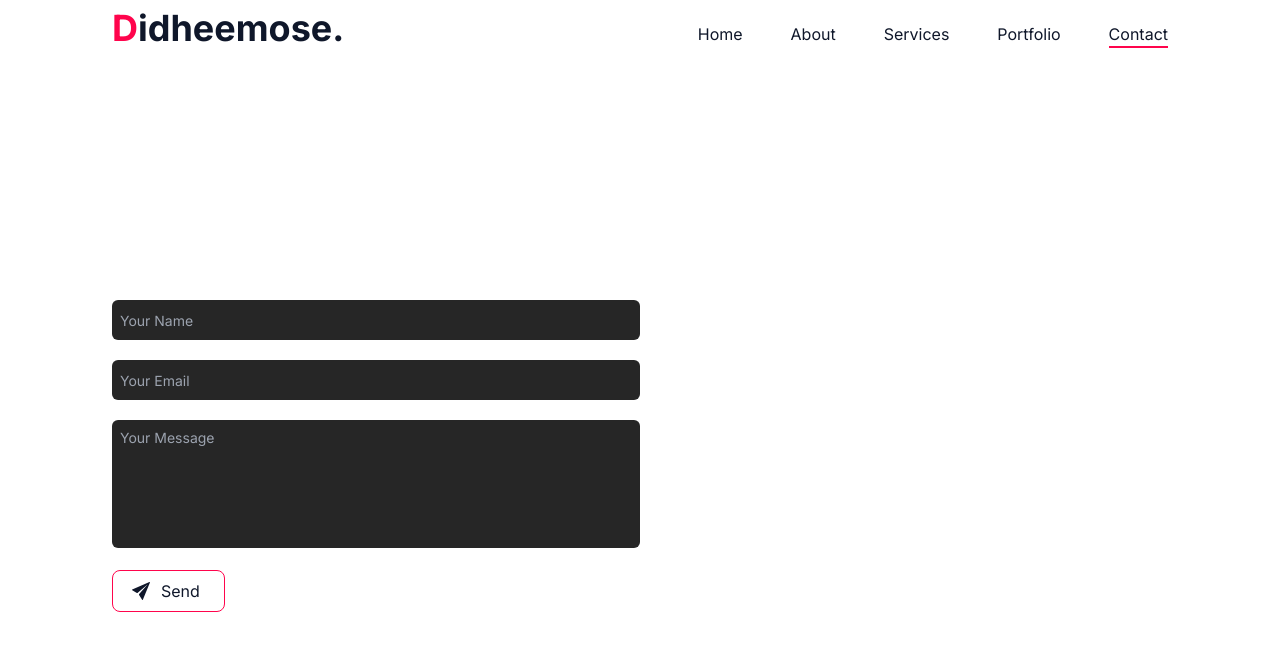
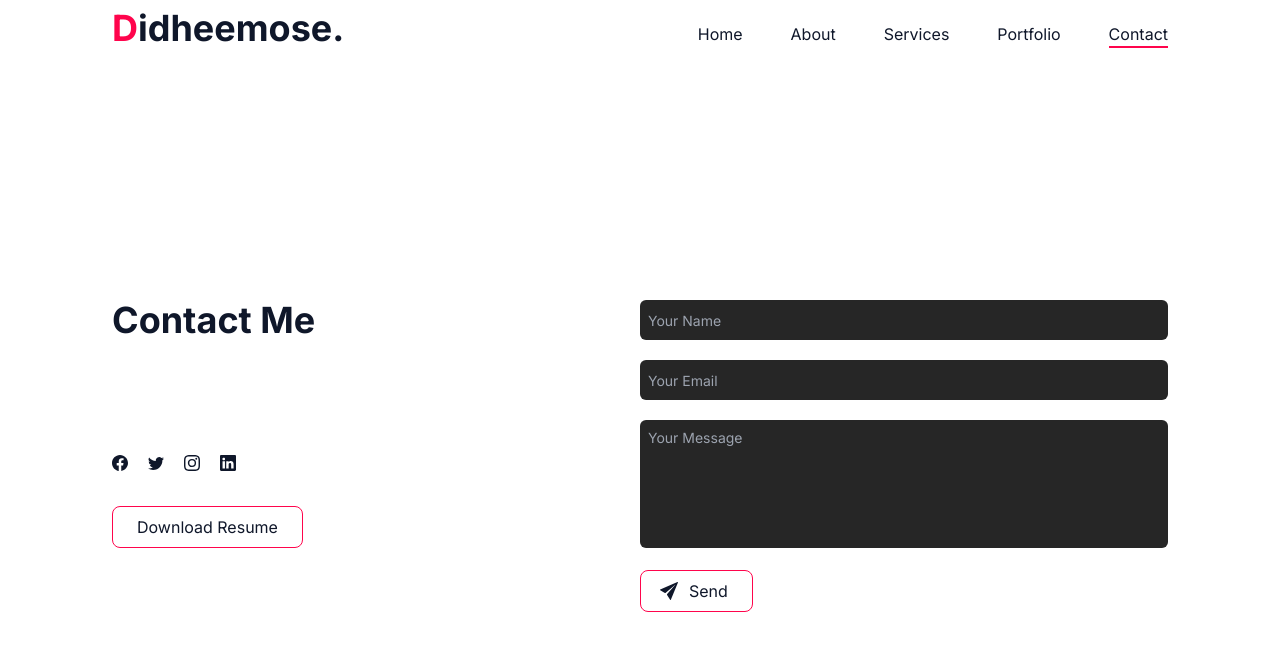
Before and after one commit to DidheemosePS/Portfolio, a Next.js app: page /contact in a window 1280 px wide. Shown: the top 650 px of the page. Built offline with nearby package versions, Linux system fonts and the light colour scheme; no server answers; the database is empty.

Commit message:
modified:   app/contact/page.tsx

```diff
--- a/app/contact/page.tsx
+++ b/app/contact/page.tsx
@@ -6,17 +6,6 @@ import Link from "next/link";
 export const metadata: Metadata = {
   title: "Contact",
   description: "Contact",
-};
-
-const getContactData = async () => {
-  try {
-    const response = await fetch(`${process.env.SERVER_URL}/api/contact`, {
-      cache: "no-cache",
-    });
-    return await response.json();
-  } catch (error) {
-    console.log(error);
-  }
 };
 
 export default async function Contact() {
@@ -30,10 +19,51 @@ export default async function Contact() {
     resumeUrl: string;
   }
 
-  // const [data]: Data[] = await getContactData();
+  const getContactData = async () => {
+    try {
+      const response = await fetch(`${process.env.SERVER_URL}/api/contact`, {
+        cache: "no-cache",
+      });
+      return await response.json();
+    } catch (error) {
+      console.log(error);
+    }
+  };
+
+  const [data]: Data[] = await getContactData();
 
   return (
     <div className="w-full h-fit min-h-[calc(100vh-3rem)] grid grid-cols-1 grid-rows-2 md:grid-cols-2 md:grid-rows-1">
+      <div className="grid grid-cols-1 auto-rows-max gap-5 justify-items-center self-center md:justify-items-start md:grid-rows-[2.5rem,2.5rem,8rem]">
+        <p className="text-2xl font-bold md:self-center md:text-3xl lg:text-4xl">
+          Contact Me
+        </p>
+        <p className="md:self-center">{data?.mail}</p>
+        <div className="flex flex-col justify-between items-center gap-5 md:items-start">
+          <p>{data?.phone}</p>
+          <div className="flex gap-5">
+            <Link href={data?.facebookLink} target="_blank">
+              <BsFacebook />
+            </Link>
+            <Link href={data?.twitterLink} target="_blank">
+              <BsTwitter />
+            </Link>
+            <Link href={data?.instagramLink} target="_blank">
+              <BsInstagram />
+            </Link>
+            <Link href={data?.linkedinLink} target="_blank">
+              <BsLinkedin />
+            </Link>
+          </div>
+          <Link
+            href={data?.resumeUrl}
+            target="_blank"
+            className="w-fit border rounded-lg border-red-#ff044c px-6 py-2"
+          >
+            Download Resume
+          </Link>
+        </div>
+      </div>
       <HandleContactPage />
     </div>
   );
```
